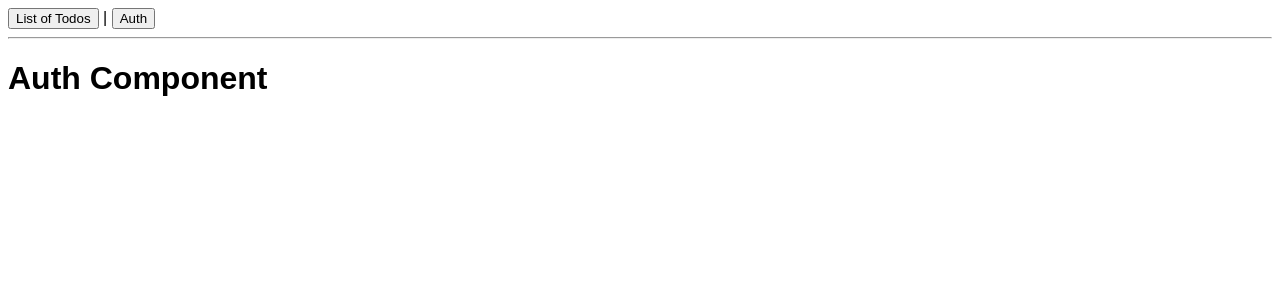
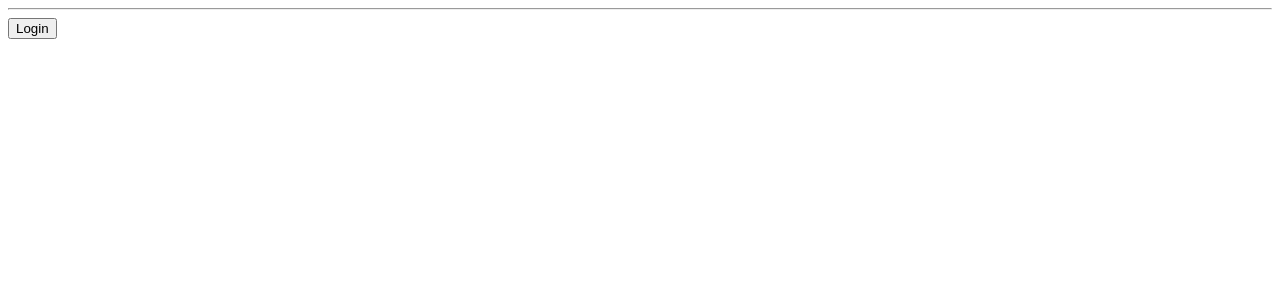
Before and after one commit to barclayd/ReactHooks, a React (Create React App) app: page / in a window 1280 px wide. Shown: the top 300 px of the page. Built offline with nearby package versions, Linux system fonts and the light colour scheme; the HTML template or start-up script is replaced by a standard one.

Commit message:
useContext hook

```diff
--- a/src/App.js
+++ b/src/App.js
@@ -2,20 +2,28 @@ import React, {useState, useEffect} from 'react';
 import Todo from './components/Todo';
 import Header from './components/Header';
 import Auth from './components/Auth';
+import AuthContext from './auth-context';
 
 const app = props => {
 
   const [page, setPage] = useState('auth');
+  const [authStatus, setAuthStatus] = useState(false);
 
   const switchPage = (pageName) => {
     setPage(pageName);
   };
 
+  const login = () => {
+    setAuthStatus(true);
+  };
+
   return (
     <div className="App">
+      <AuthContext.Provider value={{status: authStatus, login: login }}>
       <Header onLoadTodos={switchPage.bind(this, 'todos')} onLoadAuth={switchPage.bind(this, 'auth')}/>
       <hr/>
-      {page === 'auth' ? <Auth/> : <Todo />}
+      {page === 'auth' ? <Auth login={login}/> : <Todo />}
+      </AuthContext.Provider>
   </div>
   );
 };
--- /dev/null
+++ b/src/auth-context.js
@@ -0,0 +1,8 @@
+import React from 'react';
+
+const authContext = React.createContext({
+    status: false,
+    login: () => {}
+});
+
+export default authContext;
--- a/src/components/Auth.js
+++ b/src/components/Auth.js
@@ -1,7 +1,12 @@
-import React from 'react';
+import React, {useContext} from 'react';
+import AuthContext from '../auth-context';
 
-const auth = props => (
-    <h1>Auth Component</h1>
-);
+const auth = props => {
+    const auth = useContext(AuthContext);
+    return (
+        auth.status === true ? <p> Welcome, guest! </p> :
+        <button onClick={auth.login}>Login</button>
+    );
+};
 
 export default auth;
--- a/src/components/Header.js
+++ b/src/components/Header.js
@@ -1,9 +1,16 @@
-import React from 'react';
+import React, {useContext} from 'react';
+import AuthContext from '../auth-context';
 
-const header = props => (
-    <header>
-        <button onClick={props.onLoadTodos}>List of Todos</button> | <button onClick={props.onLoadAuth}>Auth</button>
-    </header>
-);
+
+const header = props => {
+    const auth = useContext(AuthContext);
+    return (
+        auth.status === true ?
+        <header>
+            <button onClick={props.onLoadTodos}>List of Todos</button>
+            | <button onClick={props.onLoadAuth}>Auth</button>
+        </header> : null
+    );
+};
 
 export default header;
```
